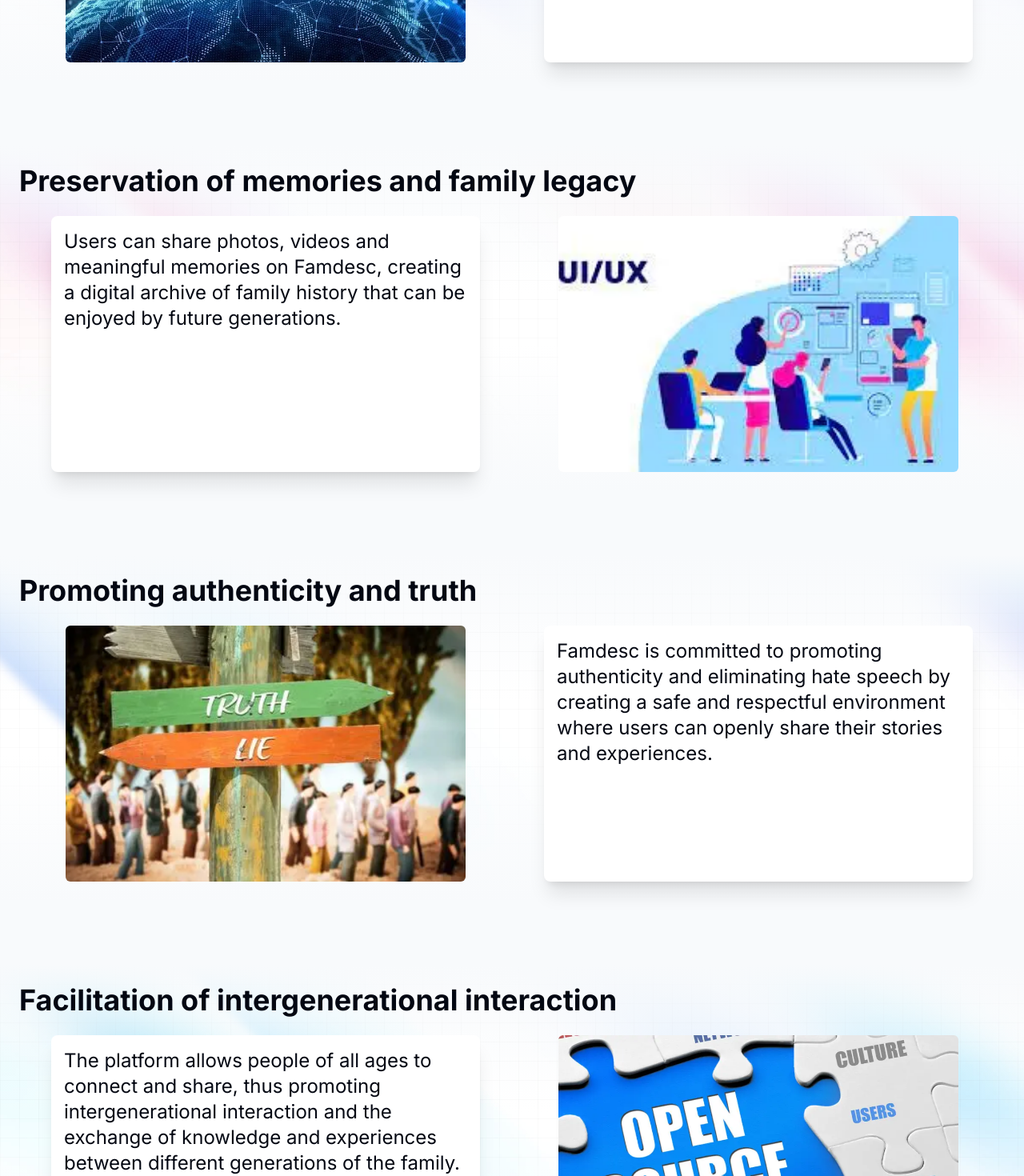
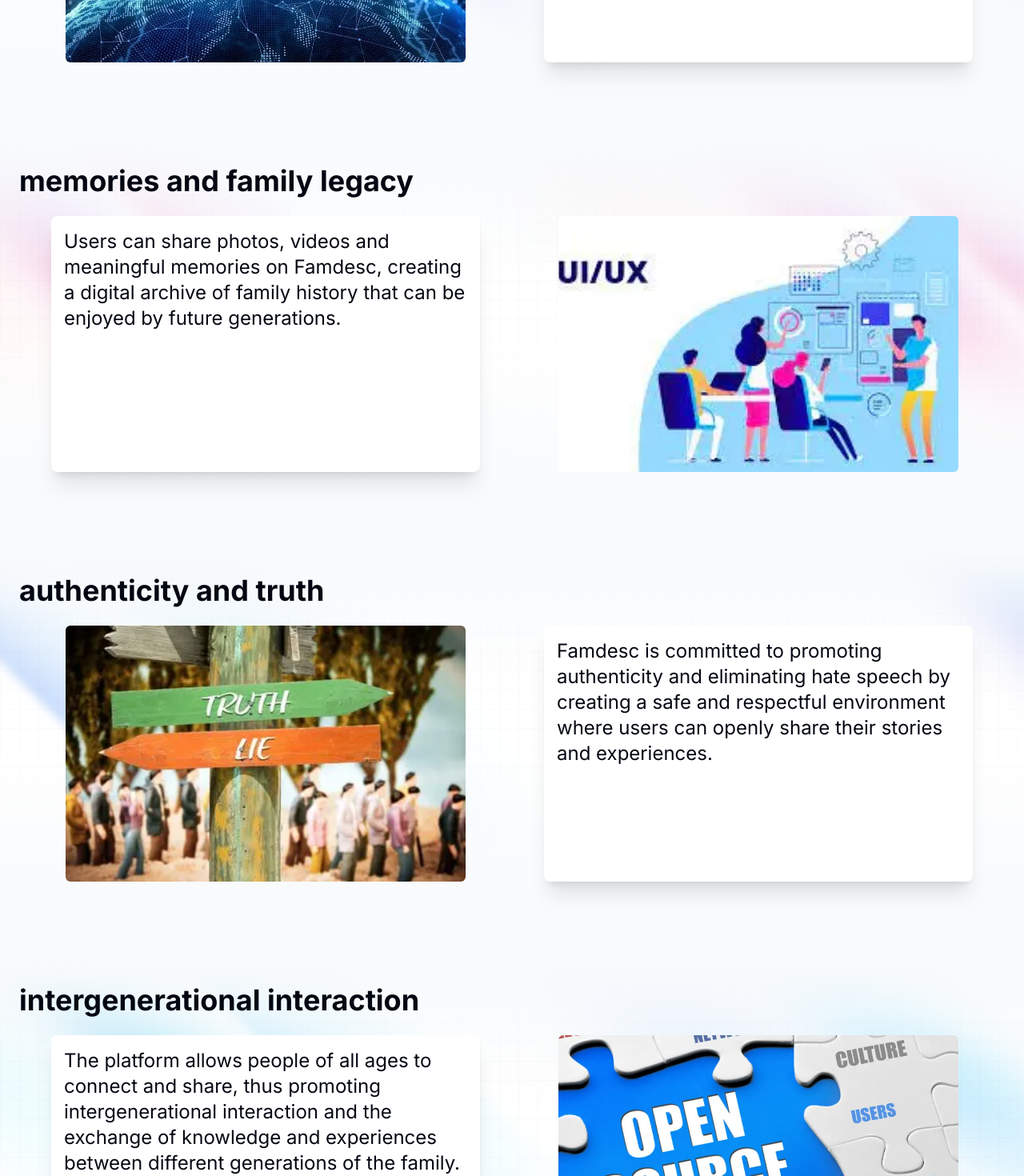
Before and after one commit to nardis9501/famdesc-landingpage, a Next.js app: page / in a window 1280 px wide. Shown: the part 3113-4583 px from the top of the page at 80% size. Built offline with nearby package versions, Linux system fonts and the light colour scheme; what @midudev/tailwind-animations would draw is missing.

Commit message:
feat: add short title

```diff
--- a/components/BenefitsList/FeatureCard.js
+++ b/components/BenefitsList/FeatureCard.js
@@ -16,7 +16,7 @@ export default function FeatureCard(props) {
   };
   return (
     <>
-      {benefits.map(({ id, title, text, img }) => {
+      {benefits.map(({ id, shortTitle, text, img }) => {
         counter = counter + 1;
         return (
           <div key={id}>
@@ -30,11 +30,11 @@ export default function FeatureCard(props) {
                   "p-2 md:p-6 my-20 md:mx-0  text-gray-950 dark:text-white"
                 }
               >
-                <h4 className="text-4xl font-bold mb-6">{title}</h4>
+                <h4 className="text-4xl font-bold mb-6">{shortTitle}</h4>
                 <div className="grid grid-cols-1  md:grid-cols-2 text-2xl">
                   <Image
                     src={img}
-                    alt={title + " image"}
+                    alt={shortTitle + " image"}
                     width={500}
                     height={300}
                     className={` ${
--- a/components/BenefitsList/list.data.js
+++ b/components/BenefitsList/list.data.js
@@ -2,24 +2,28 @@ export const benefits = [
   {
     id: 0,
     title: "Strengthening family ties",
+    shortTitle: "Strengthening family ties",
     text: "Famdesc allows families to connect, share special moments and stay in touch, strengthening family ties across time and distance.",
     img: "/interaction.webp",
   },
   {
     id: 1,
     title: "Preservation of memories and family legacy",
+    shortTitle: "memories and family legacy",
     text: "Users can share photos, videos and meaningful memories on Famdesc, creating a digital archive of family history that can be enjoyed by future generations.",
     img: "/ui-ux.webp",
   },
   {
     id: 2,
     title: "Promoting authenticity and truth",
+    shortTitle: "authenticity and truth",
     text: "Famdesc is committed to promoting authenticity and eliminating hate speech by creating a safe and respectful environment where users can openly share their stories and experiences.",
     img: "/truth.webp",
   },
   {
     id: 3,
     title: "Facilitation of intergenerational interaction",
+    shortTitle: "intergenerational interaction",
     text: "The platform allows people of all ages to connect and share, thus promoting intergenerational interaction and the exchange of knowledge and experiences between different generations of the family.",
     img: "/OpenSource.webp",
   },
@@ -29,24 +33,28 @@ export const features = [
   {
     id: 0,
     title: "Increased interaction",
+    shortTitle: "",
     text: "",
     img: "/interaction.webp",
   },
   {
     id: 1,
     title: "User experience",
+    shortTitle: "",
     text: "",
     img: "/ui-ux.webp",
   },
   {
     id: 2,
     title: "Commitment to truth",
+    shortTitle: "",
     text: "",
     img: "/truth.webp",
   },
   {
     id: 3,
     title: "Credibility and confidence",
+    shortTitle: "",
     text: "",
     img: "/OpenSource.webp",
   },
```
